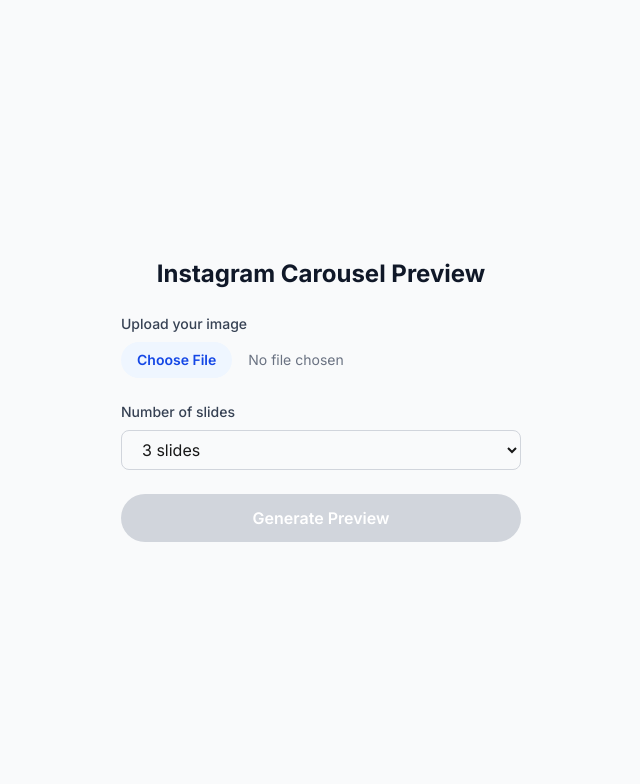
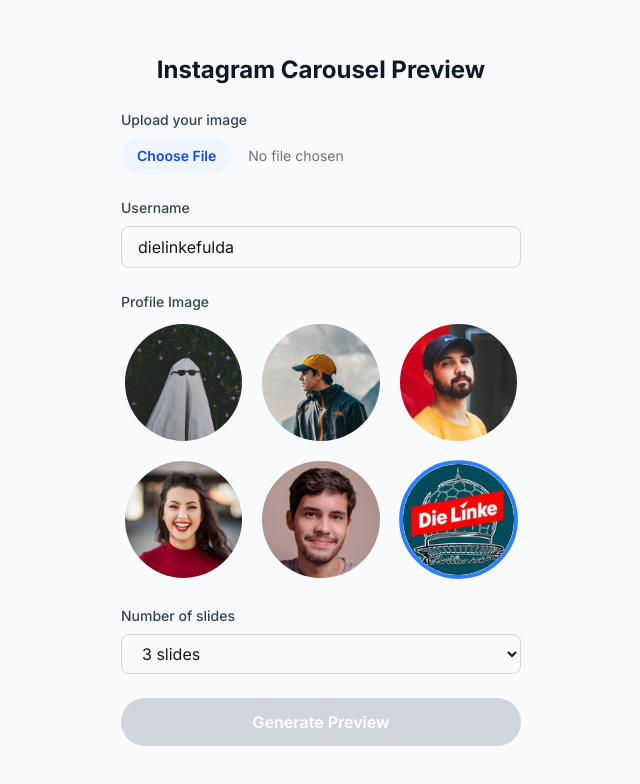
Before and after one commit to romanzipp/Instagram-Carousel-Preview, a Next.js app: page / in a window 1280 px wide. Shown: the top 784 px of the page, without its empty margins (319-959 px from the left). Built offline with nearby package versions, Linux system fonts and the light colour scheme.

Commit message:
Add user defined name and pfp

```diff
--- a/app/api/upload/route.ts
+++ b/app/api/upload/route.ts
@@ -8,6 +8,8 @@
     const formData = await request.formData();
     const file = formData.get('image') as File;
     const slideCount = parseInt(formData.get('slideCount') as string);
+    const username = formData.get('username') as string || 'your_account';
+    const profileImage = formData.get('profileImage') as string || '/users/user_1.jpeg';
 
     if (!file) {
       return NextResponse.json({ error: 'No file provided' }, { status: 400 });
@@ -26,6 +28,8 @@
     const metadata = {
       imageUrl: `/uploads/${filename}`,
       slideCount,
+      username,
+      profileImage,
     };
     const metadataPath = join(process.cwd(), 'public', 'uploads', `${id}.json`);
     await writeFile(metadataPath, JSON.stringify(metadata));
@@ -34,6 +38,8 @@
       id,
       imageUrl: `/uploads/${filename}`,
       slideCount,
+      username,
+      profileImage,
     });
   } catch (error) {
     console.error('Upload error:', error);
--- a/app/preview/[id]/page.tsx
+++ b/app/preview/[id]/page.tsx
@@ -10,10 +10,17 @@
 import PostDetails from '@/components/instagram/PostDetails';
 import Navigation from '@/components/instagram/Navigation';
 
+interface PreviewData {
+  imageUrl: string;
+  slideCount: number;
+  username?: string;
+  profileImage?: string;
+}
+
 export default function PreviewPage() {
   const params = useParams();
   const id = params?.id as string;
-  const [previewData, setPreviewData] = useState<{ imageUrl: string; slideCount: number } | null>(null);
+  const [previewData, setPreviewData] = useState<PreviewData | null>(null);
   const [loading, setLoading] = useState(true);
 
   useEffect(() => {
@@ -60,13 +67,16 @@
       <div className="w-full h-screen md:h-auto md:max-w-[375px] md:max-h-[812px] bg-white md:rounded-3xl md:shadow-2xl overflow-hidden flex flex-col">
         <div className="flex-1 overflow-y-auto">
           <Header />
-          <Stories />
-          <PostHeader />
+          <Stories profileImage={previewData.profileImage} />
+          <PostHeader
+            username={previewData.username}
+            profileImage={previewData.profileImage}
+          />
           <Carousel imageUrl={previewData.imageUrl} slideCount={previewData.slideCount} />
           <PostActions />
           <PostDetails />
         </div>
-        <Navigation />
+        <Navigation profileImage={previewData.profileImage} />
       </div>
     </div>
   );
--- a/components/instagram/Navigation.tsx
+++ b/components/instagram/Navigation.tsx
@@ -1,4 +1,8 @@
-export default function Navigation() {
+interface NavigationProps {
+  profileImage?: string;
+}
+
+export default function Navigation({ profileImage = '/users/user_1.jpeg' }: NavigationProps) {
   return (
     <nav className="flex items-center justify-around px-4 py-3 bg-white border-t border-gray-200">
       <div className="w-6 h-6">
@@ -29,7 +33,7 @@
       </div>
 
       <img
-        src="/users/user_1.jpeg"
+        src={profileImage}
         alt="Profile"
         className="w-6 h-6 rounded-full object-cover"
       />
--- a/components/instagram/PostHeader.tsx
+++ b/components/instagram/PostHeader.tsx
@@ -1,13 +1,18 @@
-export default function PostHeader() {
+interface PostHeaderProps {
+  username?: string;
+  profileImage?: string;
+}
+
+export default function PostHeader({ username = 'your_account', profileImage = '/users/user_1.jpeg' }: PostHeaderProps) {
   return (
     <div className="flex items-center justify-between px-3 py-2">
       <div className="flex items-center gap-2">
         <img
-          src="/users/user_1.jpeg"
-          alt="your_account"
+          src={profileImage}
+          alt={username}
           className="w-8 h-8 rounded-full object-cover"
         />
-        <span className="text-sm font-semibold">your_account</span>
+        <span className="text-sm font-semibold">{username}</span>
       </div>
       <button>
         <svg className="w-5 h-5" viewBox="0 0 24 24" fill="currentColor">
--- a/components/instagram/Stories.tsx
+++ b/components/instagram/Stories.tsx
@@ -1,6 +1,10 @@
-export default function Stories() {
+interface StoriesProps {
+  profileImage?: string;
+}
+
+export default function Stories({ profileImage = '/users/user_1.jpeg' }: StoriesProps) {
   const stories = [
-    { name: 'Your story', image: '/users/user_1.jpeg' },
+    { name: 'Your story', image: profileImage },
     { name: 'alex_photos', image: '/users/user_2.jpeg' },
     { name: 'jane_doe', image: '/users/user_3.jpeg' },
     { name: 'travel_life', image: '/users/user_4.jpeg' },
--- a/components/upload/ImageUpload.tsx
+++ b/components/upload/ImageUpload.tsx
@@ -3,9 +3,20 @@
 import { useState, ChangeEvent } from 'react';
 import { useRouter } from 'next/navigation';
 
+const PROFILE_IMAGES = [
+  '/users/user_1.jpeg',
+  '/users/user_2.jpeg',
+  '/users/user_3.jpeg',
+  '/users/user_4.jpeg',
+  '/users/user_5.jpeg',
+  '/users/user_kvfd.jpeg',
+];
+
 export default function ImageUpload() {
   const [file, setFile] = useState<File | null>(null);
   const [slideCount, setSlideCount] = useState<number>(3);
+  const [username, setUsername] = useState<string>('dielinkefulda');
+  const [profileImage, setProfileImage] = useState<string>('/users/user_kvfd.jpeg');
   const [isProcessing, setIsProcessing] = useState(false);
   const [preview, setPreview] = useState<string | null>(null);
   const router = useRouter();
@@ -34,6 +45,8 @@
       const formData = new FormData();
       formData.append('image', file);
       formData.append('slideCount', slideCount.toString());
+      formData.append('username', username);
+      formData.append('profileImage', profileImage);
 
       const response = await fetch('/api/upload', {
         method: 'POST',
@@ -78,6 +91,45 @@
 
       <div className="w-full">
         <label className="block text-sm font-medium text-gray-700 mb-2">
+          Username
+        </label>
+        <input
+          type="text"
+          value={username}
+          onChange={(e) => setUsername(e.target.value)}
+          placeholder="Enter username"
+          className="block w-full px-4 py-2 border border-gray-300 rounded-lg focus:ring-2 focus:ring-blue-500 focus:border-transparent"
+        />
+      </div>
+
+      <div className="w-full">
+        <label className="block text-sm font-medium text-gray-700 mb-2">
+          Profile Image
+        </label>
+        <div className="grid grid-cols-3 gap-3">
+          {PROFILE_IMAGES.map((imagePath) => (
+            <button
+              key={imagePath}
+              type="button"
+              onClick={() => setProfileImage(imagePath)}
+              className={`relative aspect-square rounded-full overflow-hidden border-4 transition-all ${
+                profileImage === imagePath
+                  ? 'border-blue-500 scale-95'
+                  : 'border-transparent hover:border-gray-300'
+              }`}
+            >
+              <img
+                src={imagePath}
+                alt="Profile option"
+                className="w-full h-full object-cover"
+              />
+            </button>
+          ))}
+        </div>
+      </div>
+
+      <div className="w-full">
+        <label className="block text-sm font-medium text-gray-700 mb-2">
           Number of slides
         </label>
         <select
```
Also changed, not shown: public/users/user_kvfd.jpeg (added).
